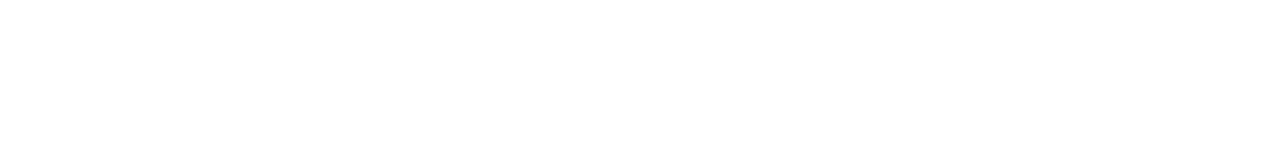
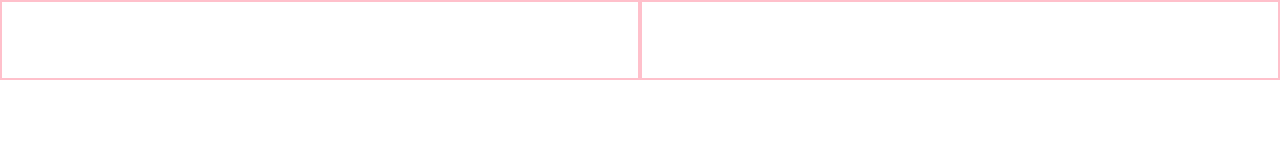
Before and after one commit to ludovicamessineo/htmlcss-dropbox, a plain HTML site: page index.html in a window 1280 px wide. Drawn offline with Linux system fonts and the light colour scheme.

Commit message:
set: header layout

```diff
--- a/css/style.css
+++ b/css/style.css
@@ -0,0 +1,38 @@
+/* RESET */
+* {
+    margin: 0;
+    padding: 0;
+    box-sizing: border-box;
+}
+/* COMMON */
+.clearfix::after {
+    content: "";
+    display: table;
+    clear: both;
+}
+
+.col {
+    float: left;
+}
+/* HEADER */
+.header-menu > .col{
+
+    /* TEST */
+    height: 80px;
+    border: 2px solid pink;
+}
+
+.col-logo {
+    width: 50%;
+}
+
+.col-btn {
+    width: 50%;
+}
+
+/* MAIN */
+
+
+/* JUMBOTRON */
+
+/* FOOTER */
--- a/index.html
+++ b/index.html
@@ -8,6 +8,57 @@
     <link rel="stylesheet" href="css/style.css">
 </head>
 <body>
+    <!-- HEADER -->
+    <header>
+
+        <div class="clearfix header-menu">
+            <div class="col col-logo"></div>
+            <div class="col col-btn"></div>
+        </div>
+    </header>
+    <!-- /HEADER -->
+
+    <!-- MAIN -->
+    <main>
+
+        <!-- JUMBOTRON -->
+        <section>
+
+        </section>
+        <!-- /JUMBOTRON -->
+
+        <!-- BUSINESS -->
+        <section>
+
+        </section>
+        <!-- /BUSINESS -->
+
+        <!-- CARDS -->
+        <section>
+
+        </section>
+        <!-- /CARDS -->
+
+        <!-- PARTNER -->
+        <section>
+
+        </section>
+        <!-- PARTNER -->
+
+        <!-- OPERAZIONI -->
+        <section></section>
+        <!-- OPERAZIONI -->
+
+
+    </main>
+    <!-- /MAIN -->
+
+    <!-- FOOTER -->
+    <footer>
+
+    </footer>
+    <!-- /FOOTER -->
+
 
 </body>
 </html>
```
